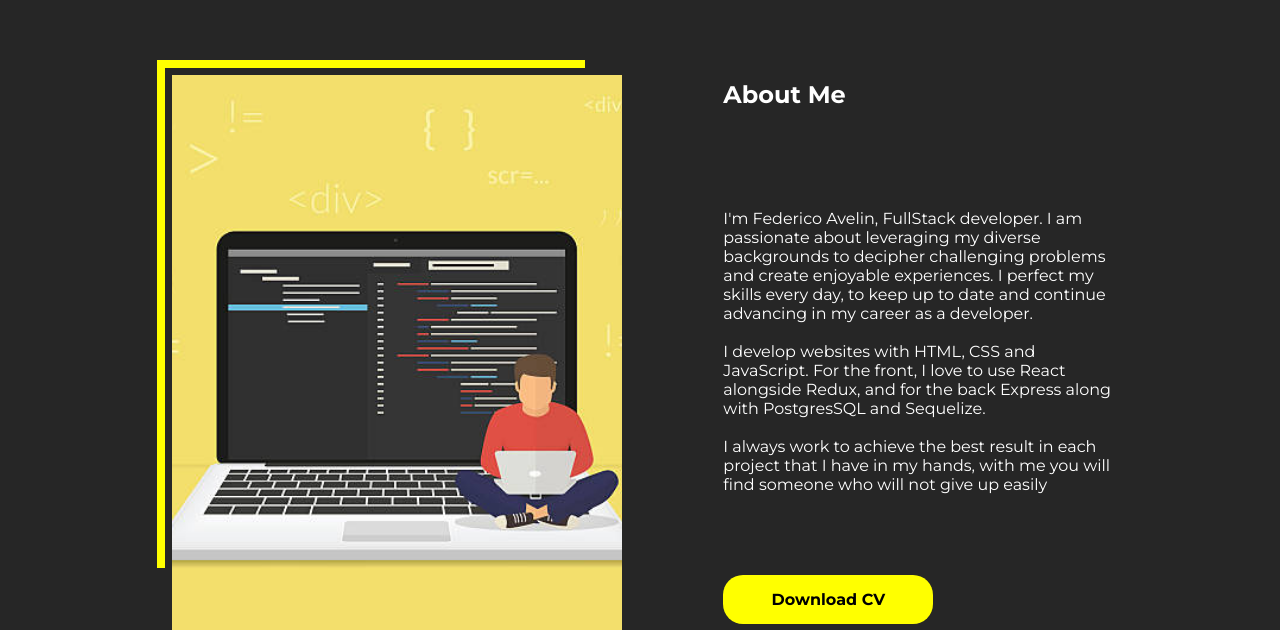
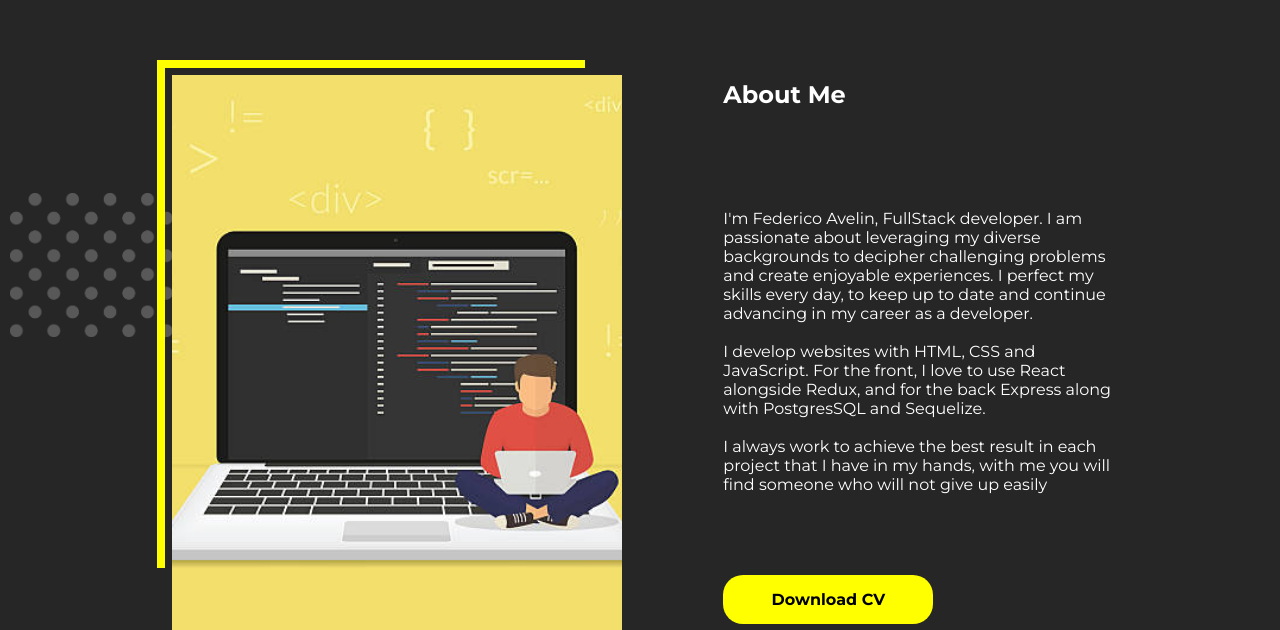
Before and after one commit to javiirigoyen/portfolio, a React (Create React App) app: page / in a window 1280 px wide. Shown: the part 810-1440 px from the top of the page. Built offline with nearby package versions, Linux system fonts and the light colour scheme.

Commit message:
add dots component

```diff
--- a/src/components/About/About.module.css
+++ b/src/components/About/About.module.css
@@ -1,4 +1,5 @@
 .about {
+  position: relative;
   padding-top: 90px;
   min-height: 90vh;
   background-color: #262626;
--- a/src/components/About/About.tsx
+++ b/src/components/About/About.tsx
@@ -1,5 +1,6 @@
 import React from "react";
 import about from "../../assets/imgs/about2.jpg";
+import Dots from "../Dots/Dots";
 import s from "./About.module.css";
 
 const link: string =
@@ -8,6 +9,7 @@ const link: string =
 function About() {
   return (
     <div id="about" className={s.about}>
+      <Dots top="30%" left="10px" />
       <div className={s.container}>
         <div className={s.img}>
           <div className={s.border}></div>
```
